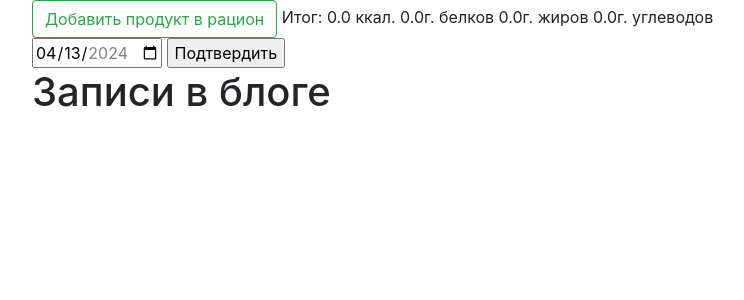
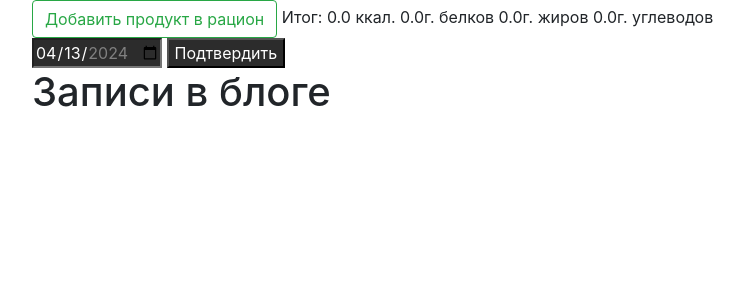
Before and after one commit to k1reedz/web_project, a Flask app: page /diet in a window 1280 px wide. Shown: the part 56-356 px from the top of the page, without its empty margins (53-797 px from the left). Run offline with Flask 3, Linux system fonts and the light colour scheme; data comes from the database, SQL or seed files in the repository; parts of the project's set-up code (start-up, migrations or seed data) failed here and were passed over; some libraries are stand-ins or nearby versions.

Commit message:
Update diet.html
изменен цвет

```diff
--- a/templates/diet.html
+++ b/templates/diet.html
@@ -1,31 +1,36 @@
 {% extends "base.html" %}
 
 {% block content %}
+ <head>
+     <link rel="stylesheet" type="text/css" href="static/css/style.css"/>
+ </head>
+<body>
     <a href="/diet/adding_a_product" class="btn btn-outline-success">
                 Добавить продукт в рацион
     </a>
-Итог: {{sum_kcal}} ккал. {{sum_proteins}}г. белков {{sum_fats}}г. жиров {{sum_carbohydrates}}г. углеводов
+    <font>Итог: {{sum_kcal}} ккал. {{sum_proteins}}г. белков {{sum_fats}}г. жиров {{sum_carbohydrates}}г. углеводов</font>
     <form method="post">
-    <input type="date" id="start" name="input_date"
+        <input type="date" id="start" name="input_date" style="background-color: rgb(44,44,44); color: white"
                value={{current_date}} min="2024-01-01" max={{today}} />
-    <input type="submit" value="Подтвердить">
+        <input type="submit" value="Подтвердить" style="background-color: rgb(44,44,44); color: white">
     </form>
     <h1>Записи в блоге</h1>
     {% for item in products%}
     <div class="col-md6 border rounded">
         <h2>{{item.title}}</h2>
+            <font>
+                {{item.weight}}гр.
+                {{item.total_kcal}} ккал. {{item.total_proteins}}г. белков {{item.total_fats}}г. жиров {{item.total_carbohydrates}}г. углеводов
+            </font>
         <div>
-        {{item.weight}}гр.
-    </div>
-    {{item.total_kcal}} ккал. {{item.total_proteins}}г. белков {{item.total_fats}}г. жиров {{item.total_carbohydrates}}г. углеводов
-    <div>
-        <a href="/diet_change/{{ item.id }}" class="btn btn-outline-warning">
+            <a href="/diet_change/{{item.id}}" class="btn btn-outline-warning">
                 Изменить
             </a>
-        <a href="/diet_delete/{{ item.id }}" class="btn btn-outline-danger">
+            <a href="/diet_delete/{{item.id}}" class="btn btn-outline-danger">
                 Удалить
             </a>
         </div>
     </div>
     {% endfor %}
+</body>
 {% endblock %}
```
Lines whose indentation alone changed are shown as unchanged.
